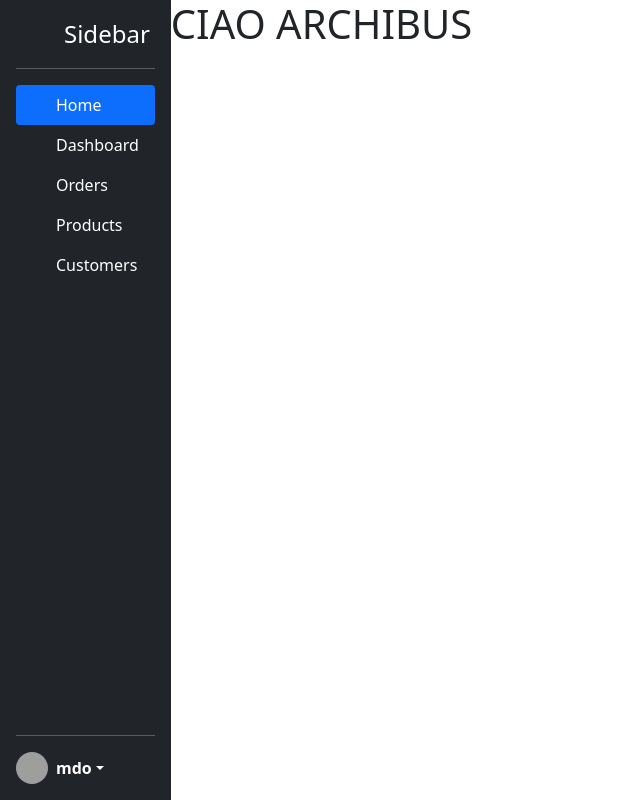
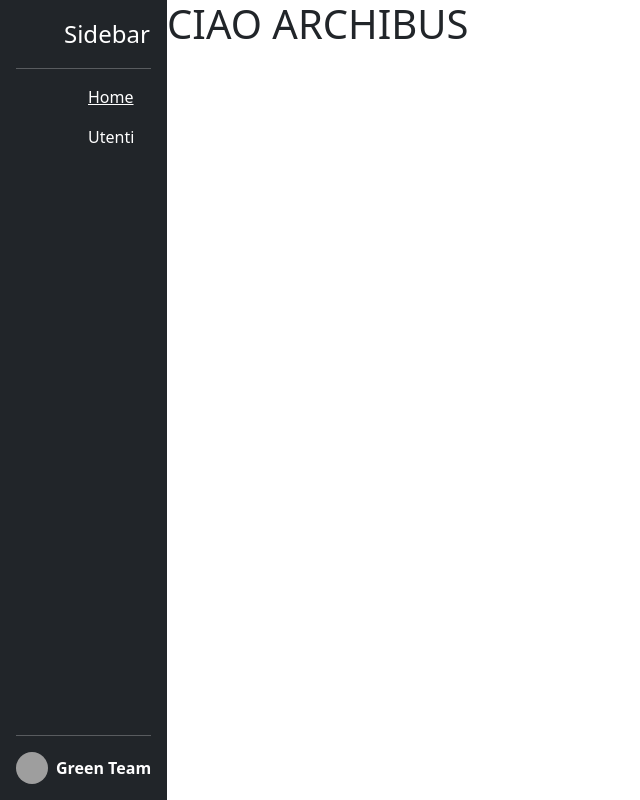
Before and after one commit to smn-barbato91/Corso-React, a React (Vite) app in the folder better-archibus/: page / in a window 1280 px wide. Shown: the whole page, without its empty margins (0-640 px from the left). Built offline with nearby package versions, Linux system fonts and the light colour scheme; grey boxes are pictures that could not be loaded.

Commit message:
change sidebar with NavLink

```diff
--- a/better-archibus/src/components/SideBar.jsx
+++ b/better-archibus/src/components/SideBar.jsx
@@ -1,5 +1,4 @@
-import { useState } from 'react'
-
+import { NavLink } from "react-router-dom";
 
 function SideBar() {
 
@@ -12,53 +11,34 @@
         </a>
         <hr/>
         <ul className="nav nav-pills flex-column mb-auto">
-          <li className="nav-item">
-            <a href="#" className="nav-link active" aria-current="page">
-              <svg className="bi me-2" width="16" height="16"><use xlinkHref="#home"></use></svg>
+          <li className="nav-item ps-5 pb-3">
+            <NavLink to="/" className={({ isActive }) => isActive ? "text-white text-decoration-underline align-content-end" : "text-white text-decoration-none align-content-end"} >
+              <svg className="bi me-2" width="16" height="16"><use xlinkHref="#table"></use></svg>
               Home
-            </a>
+            </NavLink>
           </li>
-          <li>
-            <a href="#" className="nav-link text-white">
-              <svg className="bi me-2" width="16" height="16"><use xlinkHref="#speedometer2"></use></svg>
-              Dashboard
-            </a>
-          </li>
-          <li>
-            <a href="#" className="nav-link text-white">
-              <svg className="bi me-2" width="16" height="16"><use xlinkHref="#table"></use></svg>
-              Orders
-            </a>
-          </li>
-          <li>
-            <a href="#" className="nav-link text-white">
-              <svg className="bi me-2" width="16" height="16"><use xlinkHref="#grid"></use></svg>
-              Products
-            </a>
-          </li>
-          <li>
-            <a href="#" className="nav-link text-white">
-              <svg className="bi me-2" width="16" height="16"><use xlinkHref="#people-circle"></use></svg>
-              Customers
-            </a>
+          <li className="nav-item ps-5 pb-3">
+            <NavLink to="/employees" className={({ isActive }) => isActive ? "text-white text-decoration-underline align-content-end" : "text-white text-decoration-none align-content-end"}>
+            <svg className="bi me-2" width="16" height="16"><use xlinkHref="#table"></use></svg>
+              Utenti
+            </NavLink>
           </li>
         </ul>
         <hr/>
         <div className="dropdown">
-          <a href="#" className="d-flex align-items-center text-white text-decoration-none dropdown-toggle" id="dropdownUser1" data-bs-toggle="dropdown" aria-expanded="false">
-            <img src="https://github.com/mdo.png" alt="" width="32" height="32" className="rounded-circle me-2"/>
-            <strong>mdo</strong>
-          </a>
-          <ul className="dropdown-menu dropdown-menu-dark text-small shadow" aria-labelledby="dropdownUser1">
+          <NavLink className="d-flex align-items-center text-white text-decoration-none" to="/">
+            <img src="https://i.pinimg.com/736x/d0/76/79/d07679f66e8933049aa1cb888c5bd2da.jpg" alt="" width="32" height="32" className="rounded-circle me-2"/>
+            <strong>Green Team</strong>
+          </NavLink>
+          {/* <ul className="dropdown-menu dropdown-menu-dark text-small shadow" aria-labelledby="dropdownUser1">
             <li><a className="dropdown-item" href="#">New project...</a></li>
             <li><a className="dropdown-item" href="#">Settings</a></li>
             <li><a className="dropdown-item" href="#">Profile</a></li>
             <li><hr className="dropdown-divider"/></li>
             <li><a className="dropdown-item" href="#">Sign out</a></li>
-          </ul>
+          </ul> */}
         </div>
       </div>
-      <div className="b-example-divider"></div>
     </>
   )
 }
```
